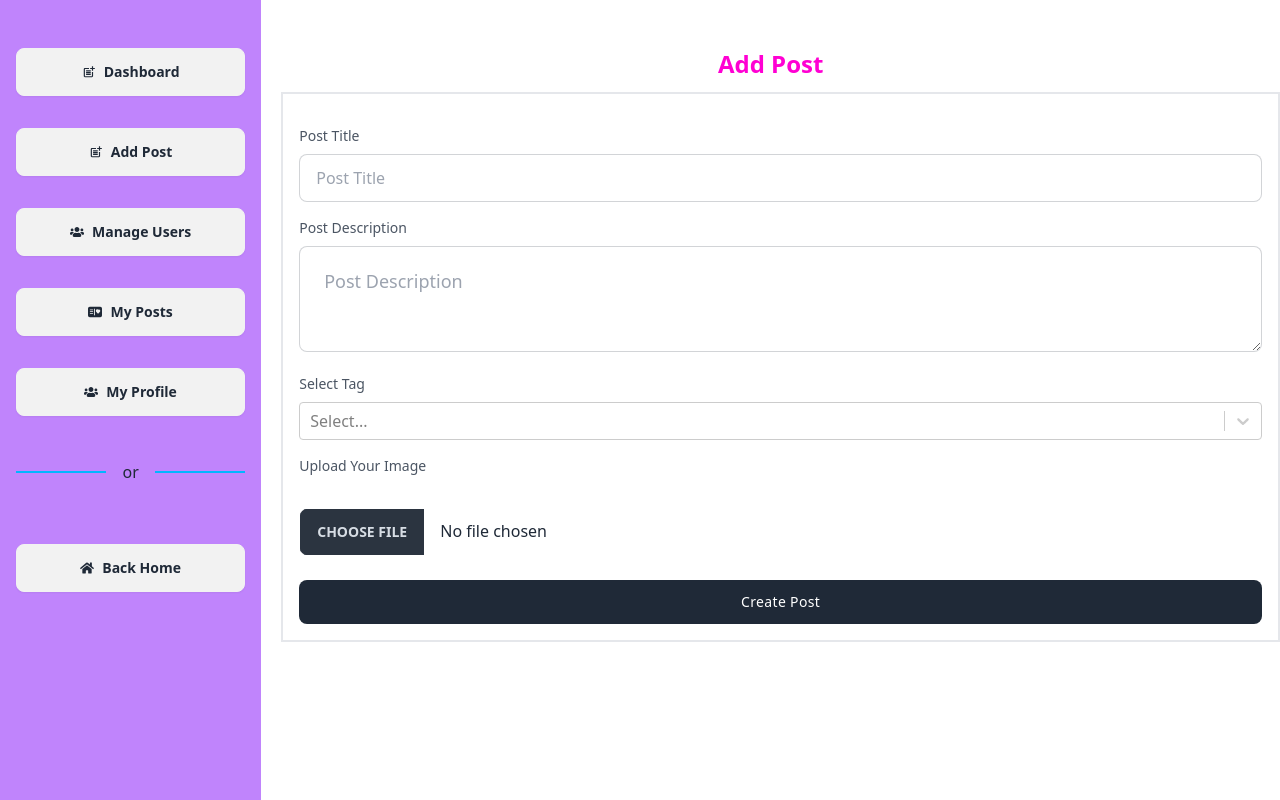
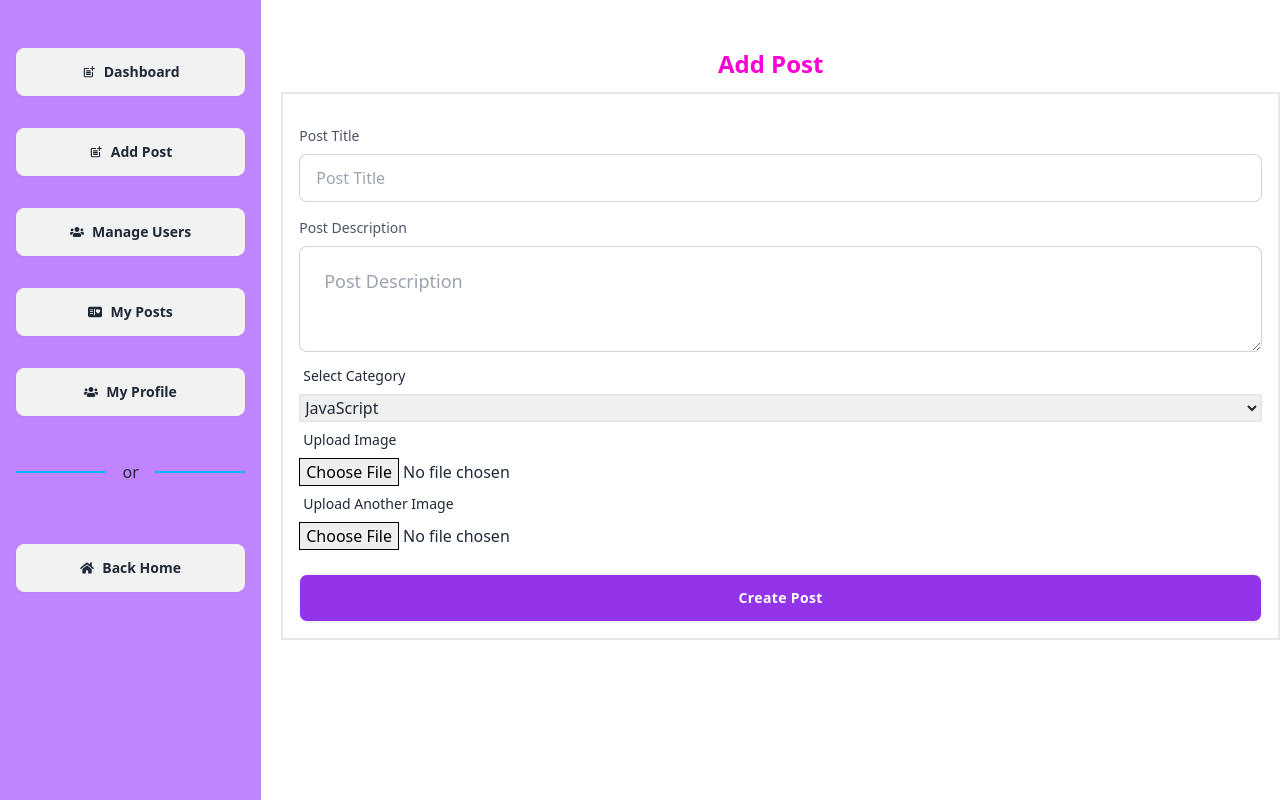
Before and after one commit to zihad868/BlogClient, a React (Vite) app: page /dashboard/add-post in a window 1280 px wide. Built offline with nearby package versions, Linux system fonts and the light colour scheme; no server answers.

Commit message:
Add Post

```diff
--- a/src/Pages/DashBoard/AddPost.jsx
+++ b/src/Pages/DashBoard/AddPost.jsx
@@ -16,7 +16,7 @@ const AddPost = () => {
   const [userObj, isLoading, error] = useUser();
   const { userInformation: user } = userObj;
 
-  console.log(user);
+  // console.log(user);
   const {
     register,
     handleSubmit,
@@ -24,10 +24,9 @@ const AddPost = () => {
     formState: { errors },
   } = useForm();
 
-
   const onSubmit = async (data) => {
-    console.log("data-->",data);
-  }
+    console.log("data-->", data);
+  };
 
   return (
     <div>
@@ -72,54 +71,43 @@ const AddPost = () => {
             )}
           </div>
 
-          <div className="mt-4">
-            <label
-              className="block mb-2 text-sm font-medium text-gray-600"
-              htmlFor="tag"
-            >
-              Select Tag
+          <div className="form-control">
+            <label className="label">
+              <span className="label-text">Select Category</span>
             </label>
-            <Controller
-              name="tag"
-              control={control}
-              defaultValue={null}
-              render={({ field }) => (
-                <Select
-                  {...field}
-                  options={options}
-                  onChange={(selectedOption) => field.onChange(selectedOption)}
-                />
-              )}
-              rules={{ required: true }}
-            />
-            {errors.tag && (
-              <span className="text-red-500">Tag field is required</span>
-            )}
+            <select className="border-2" {...register("category")}>
+              <option value="JavaScript">JavaScript</option>
+              <option value="React">React</option>
+              <option value="Python">Python</option>
+            </select>
           </div>
 
-          <div className="mt-4">
-            <div className="flex justify-between">
-              <label
-                className="block mb-2 text-sm font-medium text-gray-600 "
-                htmlFor="loggingPassword"
-              >
-                Upload Your Image
-              </label>
-            </div>
+          <div className="form-control">
+            <label className="label">
+              <span className="label-text">Upload Image</span>
+            </label>
+            <input
+              type="file"
+              className="file:border file:border-solid"
+              {...register("image")}
+            />
+          </div>
 
-            <br />
+          <div className="form-control">
+            <label className="label">
+              <span className="label-text">Upload Another Image</span>
+            </label>
             <input
-              {...register("image")}
               type="file"
-              className="file-input w-full max-w-xs"
+              className="file:border file:border-solid"
+              {...register("image2")}
             />
-            <br />
           </div>
 
           <div className="mt-6">
             <button
               type="submit"
-              className="w-full px-6 py-3 text-sm font-medium tracking-wide text-white capitalize transition-colors duration-300 transform bg-gray-800 rounded-lg hover:bg-gray-700 focus:outline-none focus:ring focus:ring-gray-300 focus:ring-opacity-50"
+              className="btn w-full px-6 py-3 text-sm font-bold tracking-wide text-white capitalize transition-colors duration-300 transform bg-purple-600 rounded-lg hover:bg-teal-600 focus:outline-none focus:ring focus:ring-gray-300 focus:ring-opacity-50"
             >
               Create Post
             </button>
--- a/src/UseHook/useUser.jsx
+++ b/src/UseHook/useUser.jsx
@@ -1,14 +1,12 @@
 import { useContext, useEffect, useState } from "react";
 import { UserContext } from "../Provider/AuthProvider";
 import { useQuery } from "@tanstack/react-query";
-import axios from "axios";
 import useAxiosSecure from "./useAxiosSecure";
 
 const useUser = () => {
   const { email } = useContext(UserContext);
   const token = localStorage.getItem("authorization");
 
-  console.log(token);
 
   const fetchUser = async () => {
     const response = await useAxiosSecure.get(`/auth/me?queryEmail=${email}`);
```
